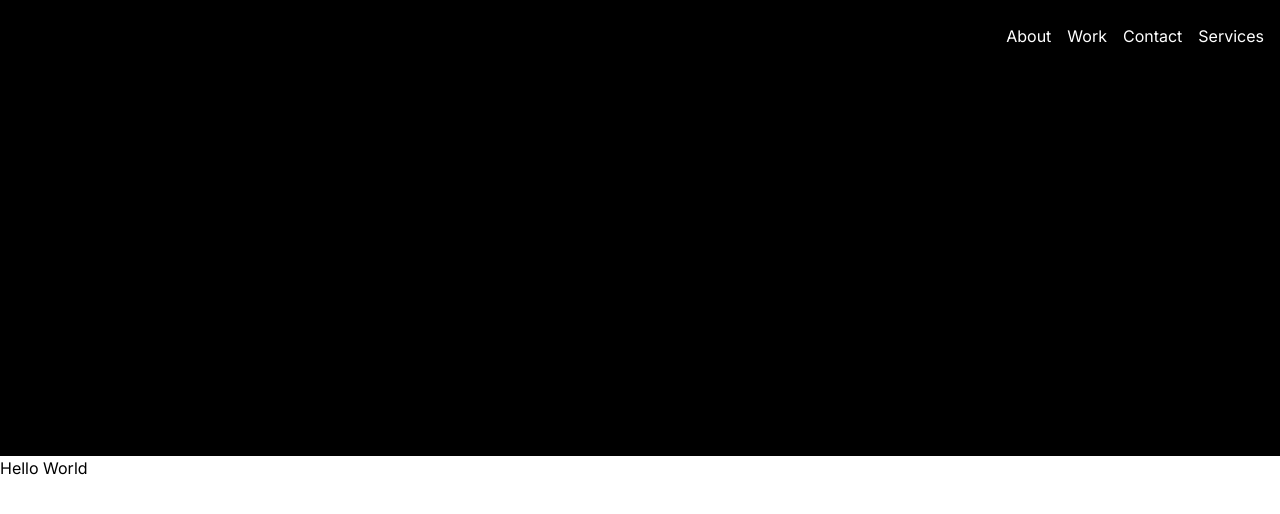
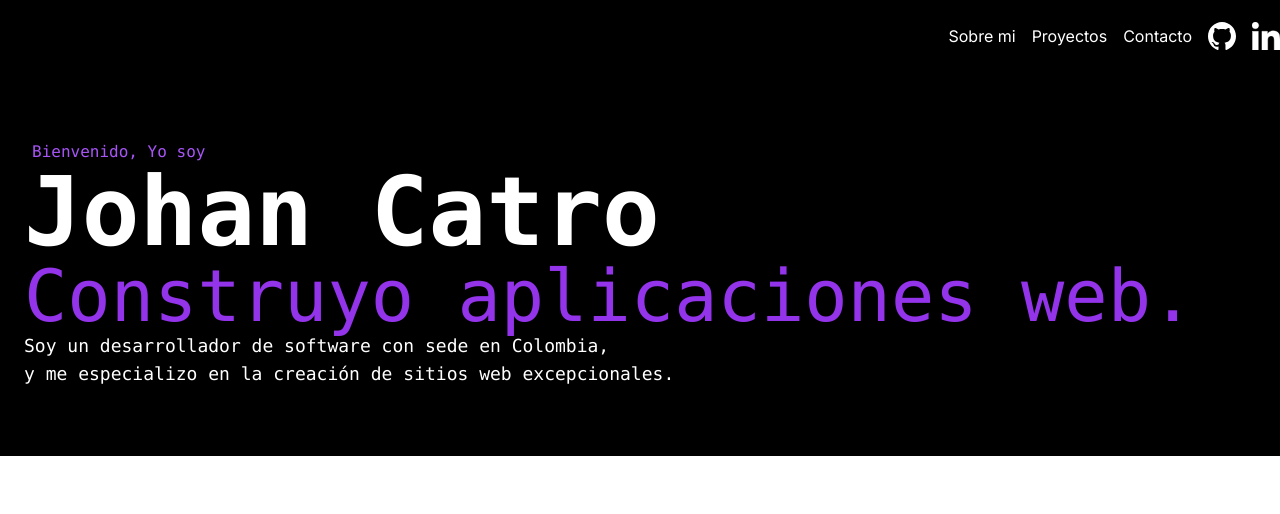
Before and after one commit to itsbeensolong/kxllswxtch, a Next.js app: page / in a window 1280 px wide. Shown: the top 514 px of the page. Built offline with nearby package versions, Linux system fonts and the light colour scheme.

Commit message:
feat: Add media

```diff
--- a/app/layout.js
+++ b/app/layout.js
@@ -17,11 +17,8 @@ export default function RootLayout({ children }) {
           <header className="relative mx-auto max-w-screen-xl flex gap-3 items-center justify-end">
             <Navbar />
           </header>
-          <section className="relative h-96">
-
-          </section>
         </div>
-        {children}
+        <main>{children}</main>
       </body>
     </html>
   );
--- a/app/page.js
+++ b/app/page.js
@@ -1,7 +1,15 @@
 export default function Home() {
   return (
     <>
-    Hello World
+      <section className="mx-auto py-6 px-6 h-96 bg-black text-white flex flex-col justify-center items-start">
+        <h6 className="text-purple-500 font-mono pl-2">Bienvenido, Yo soy</h6>
+        <h1 className="text-8xl font-bold font-mono">Johan Catro</h1>
+        <h3 className="text-7xl text-purple-600 font-mono">Construyo aplicaciones web.</h3>
+        <p className="text-lg font-extralight font-mono">
+          Soy un desarrollador de software con sede en Colombia,<br/> y me
+          especializo en la creación de sitios web excepcionales.
+        </p>
+      </section>
     </>
-  )
-};
+  );
+}
--- a/components/Navbar.js
+++ b/components/Navbar.js
@@ -1,4 +1,5 @@
 import utils from "@/utils/index";
+import Image from "next/image";
 import Link from "next/link";
 
 export default function Navbar() {
@@ -7,10 +8,19 @@ export default function Navbar() {
       <ul className="flex justify-center items-center gap-4 mx-4 my-6 flex-wrap">
         {utils.links.map((lnk) => (
           <li key={lnk.id}>
-            <Link href={lnk.link} className="text-white hover:underline">{lnk.name}</Link>
+            <Link href={lnk.link} className="text-white hover:underline">
+              {lnk.name}
+            </Link>
           </li>
         ))}
       </ul>
+      <div className="flex gap-4 items-center">
+        {utils.media.map((md) => (
+          <Link href={md.url} className="text-white">
+            <Image src={md.image} alt={md.name} className="w-auto h-7"/>
+          </Link>
+        ))}
+      </div>
     </nav>
   );
 }
--- a/components/icons/logo.js
+++ /dev/null
@@ -1,3 +0,0 @@
-export default function Logo() {
-    return <h1 className="text-5xl text-white font-bold">Logo</h1>
-};
--- a/utils/index.js
+++ b/utils/index.js
@@ -1,3 +1,6 @@
+import github from '@/public/github.svg';
+import linkedin from '@/public/linkedin.svg';
+
 export default {
   skills: [
     "JavaScript",
@@ -11,36 +14,29 @@ export default {
     {
       name: "GitHub",
       url: "https://github.com/sebastian009w",
+      image: github,
     },
     {
       name: "Linkedin",
       url: "https://www.linkedin.com/in/#",
-    },
-    {
-      name: "Instagram",
-      url: "https://www.instagram.com/#",
-    },
-    {
-      name: "Twitter",
-      url: "https://twitter.com/#",
+      image: linkedin,
     },
   ],
   links: [
     {
-      name: "About",
+      id: 1,
+      name: "Sobre mi",
       link: "/#about",
     },
     {
-      name: "Work",
+      id: 2,
+      name: "Proyectos",
       link: "/#work",
     },
     {
-      name: "Contact",
+      id: 3,
+      name: "Contacto",
       link: "/#contact",
     },
-    {
-      name: "Services",
-      link: "/#services"
-    }
   ],
 };
```
Also changed, not shown: public/github.svg (added), public/linkedin.svg (added).
